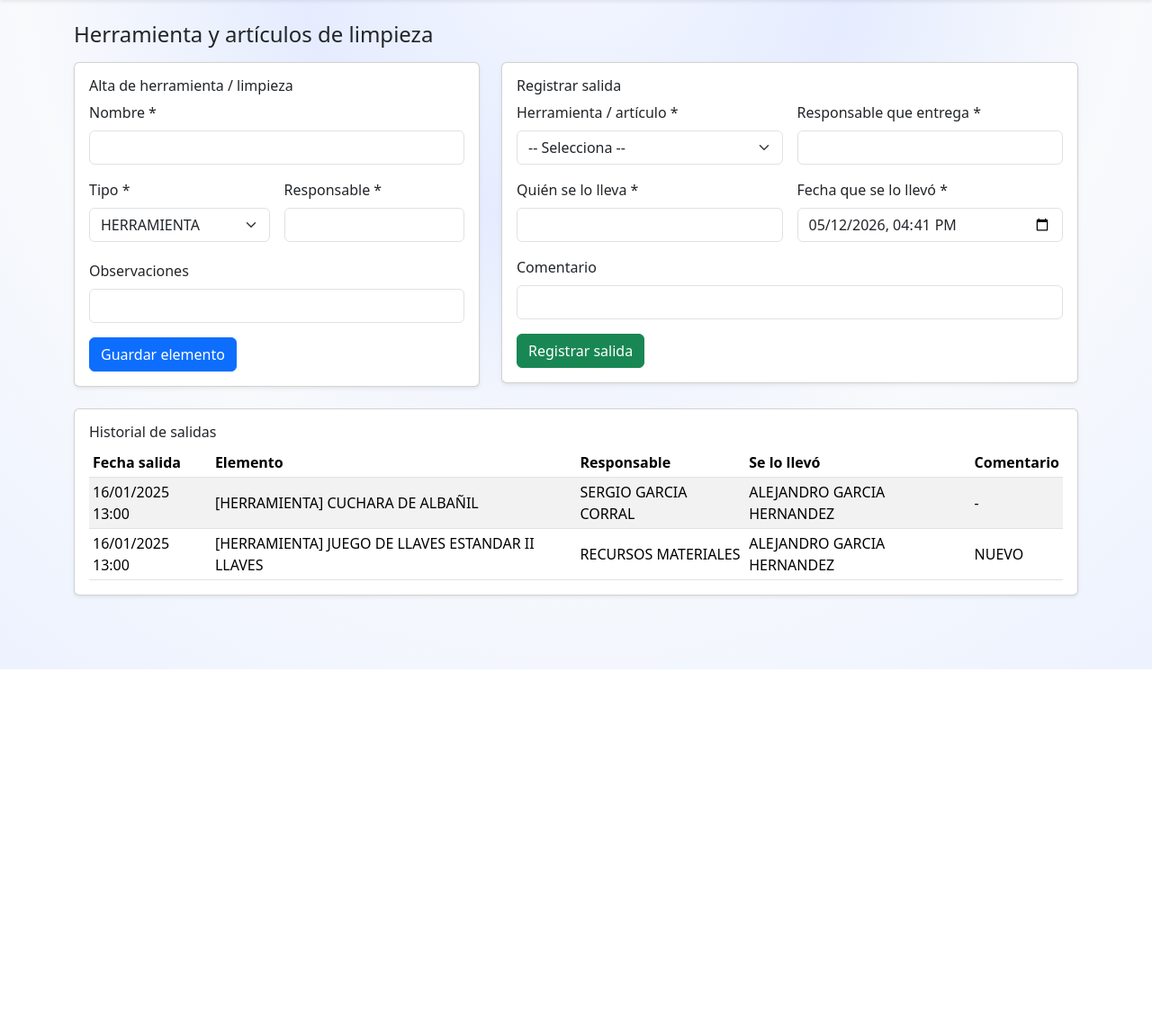
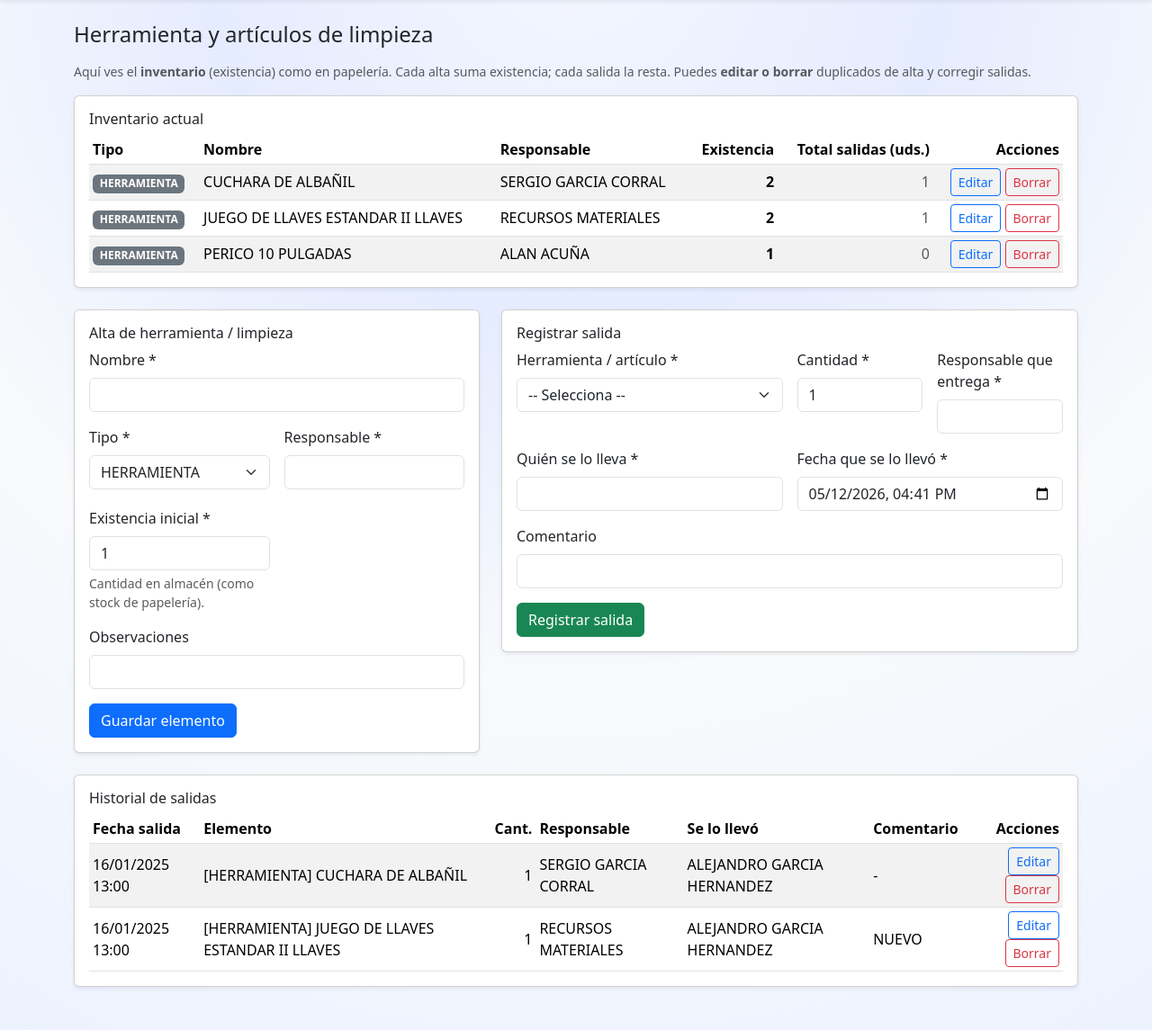
Before and after one commit to LuisGarcia2511/inventario-papeleria, a Flask app: page /herramientas-limpieza in a window 1280 px wide. Shown: the part 56-1201 px from the top of the page at 90% size. Before the commit the page ends 800 px from the top, so only its background shows below. Run offline with Flask 3, Linux system fonts and the light colour scheme.

Commit message:
tablasinventarioherramientas

```diff
--- a/app.py
+++ b/app.py
@@ -6,6 +6,7 @@ import os
 from flask import Flask, render_template, request, redirect, url_for, flash, send_file
 from flask_sqlalchemy import SQLAlchemy
 import pandas as pd
+from sqlalchemy import inspect
 
 
 app = Flask(__name__)
@@ -207,6 +208,7 @@ class HerramientaLimpieza(db.Model):
     nombre = db.Column(db.String(150), nullable=False)
     tipo = db.Column(db.String(30), nullable=False, default="HERRAMIENTA")
     responsable = db.Column(db.String(120), nullable=False)
+    stock_actual = db.Column(db.Integer, default=1, nullable=False)
     activo = db.Column(db.Boolean, default=True, nullable=False)
     observaciones = db.Column(db.String(255), nullable=True)
 
@@ -221,6 +223,7 @@ class SalidaHerramienta(db.Model):
     herramienta_id = db.Column(
         db.Integer, db.ForeignKey("herramienta_limpieza.id"), nullable=False
     )
+    cantidad = db.Column(db.Integer, default=1, nullable=False)
     responsable = db.Column(db.String(120), nullable=False)
     quien_se_lleva = db.Column(db.String(120), nullable=False)
     fecha_se_llevo = db.Column(db.DateTime, nullable=False)
@@ -266,16 +269,71 @@ def _catalogo_departamentos():
 
 
 def _ensure_schema_updates():
-    # Ajustes ligeros de esquema para instalaciones existentes de SQLite
-    cols = {
-        row[1]
-        for row in db.session.execute(db.text("PRAGMA table_info(movimiento)")).fetchall()
-    }
-    if "persona_recibe" not in cols:
-        db.session.execute(
-            db.text("ALTER TABLE movimiento ADD COLUMN persona_recibe VARCHAR(150)")
-        )
-        db.session.commit()
+    dialect = db.engine.dialect.name
+
+    if dialect == "sqlite":
+        cols = {
+            row[1]
+            for row in db.session.execute(db.text("PRAGMA table_info(movimiento)")).fetchall()
+        }
+        if "persona_recibe" not in cols:
+            db.session.execute(
+                db.text("ALTER TABLE movimiento ADD COLUMN persona_recibe VARCHAR(150)")
+            )
+            db.session.commit()
+
+    insp = inspect(db.engine)
+
+    if "salida_herramienta" in insp.get_table_names():
+        scols = {c["name"] for c in insp.get_columns("salida_herramienta")}
+        if "cantidad" not in scols:
+            if dialect == "sqlite":
+                db.session.execute(
+                    db.text("ALTER TABLE salida_herramienta ADD COLUMN cantidad INTEGER DEFAULT 1")
+                )
+            else:
+                db.session.execute(
+                    db.text(
+                        "ALTER TABLE salida_herramienta ADD COLUMN IF NOT EXISTS cantidad INTEGER NOT NULL DEFAULT 1"
+                    )
+                )
+            db.session.commit()
+            db.session.execute(
+                db.text("UPDATE salida_herramienta SET cantidad = 1 WHERE cantidad IS NULL")
+            )
+            db.session.commit()
+
+    if "herramienta_limpieza" in insp.get_table_names():
+        hcols = {c["name"] for c in insp.get_columns("herramienta_limpieza")}
+        if "stock_actual" not in hcols:
+            if dialect == "sqlite":
+                db.session.execute(
+                    db.text("ALTER TABLE herramienta_limpieza ADD COLUMN stock_actual INTEGER DEFAULT 1")
+                )
+            else:
+                db.session.execute(
+                    db.text(
+                        "ALTER TABLE herramienta_limpieza ADD COLUMN IF NOT EXISTS stock_actual INTEGER NOT NULL DEFAULT 1"
+                    )
+                )
+            db.session.commit()
+            db.session.execute(
+                db.text("UPDATE herramienta_limpieza SET stock_actual = 1 WHERE stock_actual IS NULL")
+            )
+            db.session.commit()
+            # Salidas registradas antes de existir esta columna no bajaron existencia; sumamos esas cantidades una sola vez.
+            db.session.execute(
+                db.text(
+                    """
+                    UPDATE herramienta_limpieza
+                    SET stock_actual = stock_actual + COALESCE((
+                        SELECT SUM(s.cantidad) FROM salida_herramienta AS s
+                        WHERE s.herramienta_id = herramienta_limpieza.id
+                    ), 0)
+                    """
+                )
+            )
+            db.session.commit()
 
 
 def _obtener_consumo_departamento(anio: int, area: str, articulo_id: int, excluir_movimiento_id=None) -> int:
@@ -1071,11 +1129,20 @@ def herramientas_limpieza():
     ).all()
     salidas = SalidaHerramienta.query.order_by(SalidaHerramienta.fecha_se_llevo.desc()).all()
     fecha_default = datetime.utcnow().strftime("%Y-%m-%dT%H:%M")
+    totales_salida = dict(
+        db.session.query(
+            SalidaHerramienta.herramienta_id,
+            db.func.coalesce(db.func.sum(SalidaHerramienta.cantidad), 0),
+        )
+        .group_by(SalidaHerramienta.herramienta_id)
+        .all()
+    )
     return render_template(
         "herramientas_limpieza.html",
         herramientas=herramientas,
         salidas=salidas,
         fecha_default=fecha_default,
+        totales_salida=totales_salida,
     )
 
 
@@ -1103,6 +1170,7 @@ def nueva_herramienta_limpieza():
         tipo=tipo,
         responsable=responsable,
         observaciones=observaciones,
+        stock_actual=max(1, _to_int(request.form.get("cantidad_existencia"), default=1)),
     )
     db.session.add(item)
     db.session.commit()
@@ -1133,21 +1201,146 @@ def registrar_salida_herramienta():
         return redirect(url_for("herramientas_limpieza"))
 
     herramienta = HerramientaLimpieza.query.get_or_404(herramienta_id)
+    cantidad = max(1, _to_int(request.form.get("cantidad"), default=1))
+    if herramienta.stock_actual < cantidad:
+        flash(
+            f"No hay suficiente existencia de '{herramienta.nombre}'. Disponible: {herramienta.stock_actual}.",
+            "danger",
+        )
+        return redirect(url_for("herramientas_limpieza"))
+
     salida = SalidaHerramienta(
         herramienta_id=herramienta.id,
+        cantidad=cantidad,
         responsable=responsable,
         quien_se_lleva=quien_se_lleva,
         fecha_se_llevo=fecha_se_llevo,
         comentario=comentario,
     )
     db.session.add(salida)
+    herramienta.stock_actual -= cantidad
     db.session.commit()
     flash("Salida registrada correctamente.", "success")
     return redirect(url_for("herramientas_limpieza"))
 
 
+@app.route("/herramientas-limpieza/<int:hid>/editar", methods=["GET", "POST"])
+def editar_herramienta_limpieza(hid):
+    h = HerramientaLimpieza.query.get_or_404(hid)
+    if request.method == "POST":
+        nombre = request.form.get("nombre", "").strip()
+        tipo = request.form.get("tipo", "").strip().upper()
+        responsable = request.form.get("responsable", "").strip()
+        observaciones = request.form.get("observaciones", "").strip() or None
+        stock = max(0, _to_int(request.form.get("stock_actual"), default=0))
+
+        if not nombre:
+            flash("El nombre es obligatorio.", "danger")
+            return redirect(url_for("editar_herramienta_limpieza", hid=h.id))
+        if tipo not in {"HERRAMIENTA", "LIMPIEZA"}:
+            flash("Tipo inválido.", "danger")
+            return redirect(url_for("editar_herramienta_limpieza", hid=h.id))
+        if tipo == "LIMPIEZA":
+            responsable = "AREA DE RECURSOS MATERIALES"
+        if tipo == "HERRAMIENTA" and not responsable:
+            flash("Debes indicar el responsable.", "danger")
+            return redirect(url_for("editar_herramienta_limpieza", hid=h.id))
+
+        h.nombre = nombre
+        h.tipo = tipo
+        h.responsable = responsable
+        h.observaciones = observaciones
+        h.stock_actual = stock
+        db.session.commit()
+        flash("Elemento actualizado.", "success")
+        return redirect(url_for("herramientas_limpieza"))
+
+    return render_template("herramienta_limpieza_editar.html", h=h)
+
+
+@app.route("/herramientas-limpieza/<int:hid>/borrar", methods=["POST"])
+def borrar_herramienta_limpieza(hid):
+    h = HerramientaLimpieza.query.get_or_404(hid)
+    SalidaHerramienta.query.filter_by(herramienta_id=h.id).delete()
+    db.session.delete(h)
+    db.session.commit()
+    flash("Elemento y su historial de salidas eliminados.", "success")
+    return redirect(url_for("herramientas_limpieza"))
+
+
+@app.route("/herramientas-limpieza/salida/<int:sid>/editar", methods=["GET", "POST"])
+def editar_salida_herramienta(sid):
+    salida = SalidaHerramienta.query.get_or_404(sid)
+    herramientas = HerramientaLimpieza.query.order_by(
+        HerramientaLimpieza.tipo, HerramientaLimpieza.nombre
+    ).all()
+    if request.method == "POST":
+        herramienta_id = _to_int(request.form.get("herramienta_id"), default=0)
+        responsable = request.form.get("responsable", "").strip()
+        quien_se_lleva = request.form.get("quien_se_lleva", "").strip()
+        fecha_str = request.form.get("fecha_se_llevo", "")
+        comentario = request.form.get("comentario", "").strip() or None
+        cantidad = max(1, _to_int(request.form.get("cantidad"), default=1))
+
+        fecha_se_llevo = _parse_fecha_form(fecha_str)
+        if herramienta_id <= 0 or fecha_se_llevo is None:
+            flash("Datos incompletos o fecha inválida.", "danger")
+            return redirect(url_for("editar_salida_herramienta", sid=salida.id))
+        if not responsable or not quien_se_lleva:
+            flash("Responsable y quién se lo lleva son obligatorios.", "danger")
+            return redirect(url_for("editar_salida_herramienta", sid=salida.id))
+
+        h_vieja = salida.herramienta
+        h_nueva = HerramientaLimpieza.query.get_or_404(herramienta_id)
+        cantidad_anterior = salida.cantidad
+
+        # Devolver al inventario lo que tenía esta salida antes de aplicar cambios
+        h_vieja.stock_actual += cantidad_anterior
+
+        if h_nueva.stock_actual < cantidad:
+            h_vieja.stock_actual -= cantidad_anterior
+            flash(
+                f"No hay suficiente existencia en '{h_nueva.nombre}'. Disponible: {h_nueva.stock_actual}.",
+                "danger",
+            )
+            db.session.rollback()
+            return redirect(url_for("editar_salida_herramienta", sid=salida.id))
+
+        h_nueva.stock_actual -= cantidad
+        salida.herramienta_id = h_nueva.id
+        salida.cantidad = cantidad
+        salida.responsable = responsable
+        salida.quien_se_lleva = quien_se_lleva
+        salida.fecha_se_llevo = fecha_se_llevo
+        salida.comentario = comentario
+        db.session.commit()
+        flash("Salida actualizada.", "success")
+        return redirect(url_for("herramientas_limpieza"))
+
+    fecha_default = salida.fecha_se_llevo.strftime("%Y-%m-%dT%H:%M")
+    return render_template(
+        "salida_herramienta_editar.html",
+        salida=salida,
+        herramientas=herramientas,
+        fecha_default=fecha_default,
+    )
+
+
+@app.route("/herramientas-limpieza/salida/<int:sid>/borrar", methods=["POST"])
+def borrar_salida_herramienta(sid):
+    salida = SalidaHerramienta.query.get_or_404(sid)
+    h = salida.herramienta
+    h.stock_actual += salida.cantidad
+    db.session.delete(salida)
+    db.session.commit()
+    flash("Salida eliminada y existencia devuelta al inventario.", "success")
+    return redirect(url_for("herramientas_limpieza"))
+
+
+with app.app_context():
+    db.create_all()
+    _ensure_schema_updates()
+
+
 if __name__ == "__main__":
-    with app.app_context():
-        db.create_all()
-        _ensure_schema_updates()
     app.run(debug=True)
--- a/templates/herramientas_limpieza.html
+++ b/templates/herramientas_limpieza.html
@@ -5,6 +5,57 @@
 {% block content %}
 <div class="d-flex justify-content-between align-items-center mb-3 flex-wrap gap-2">
   <h4 class="mb-0">Herramienta y artículos de limpieza</h4>
+</div>
+
+<p class="text-muted small mb-3">
+  Aquí ves el <strong>inventario</strong> (existencia) como en papelería. Cada alta suma existencia; cada salida la resta.
+  Puedes <strong>editar o borrar</strong> duplicados de alta y corregir salidas.
+</p>
+
+<div class="card shadow-sm mb-4">
+  <div class="card-body">
+    <h6 class="card-title">Inventario actual</h6>
+    <div class="table-responsive">
+      <table class="table table-striped table-sm align-middle mb-0">
+        <thead>
+          <tr>
+            <th>Tipo</th>
+            <th>Nombre</th>
+            <th>Responsable</th>
+            <th class="text-end">Existencia</th>
+            <th class="text-end">Total salidas (uds.)</th>
+            <th class="text-end">Acciones</th>
+          </tr>
+        </thead>
+        <tbody>
+          {% for h in herramientas %}
+          <tr>
+            <td><span class="badge text-bg-secondary">{{ h.tipo }}</span></td>
+            <td>{{ h.nombre }}</td>
+            <td>{{ h.responsable }}</td>
+            <td class="text-end fw-semibold">{{ h.stock_actual }}</td>
+            <td class="text-end text-muted">{{ totales_salida.get(h.id, 0) }}</td>
+            <td class="text-end">
+              <a href="{{ url_for('editar_herramienta_limpieza', hid=h.id) }}" class="btn btn-sm btn-outline-primary">Editar</a>
+              <form
+                method="post"
+                action="{{ url_for('borrar_herramienta_limpieza', hid=h.id) }}"
+                class="d-inline"
+                onsubmit="return confirm('¿Eliminar este elemento y TODO su historial de salidas?')"
+              >
+                <button type="submit" class="btn btn-sm btn-outline-danger">Borrar</button>
+              </form>
+            </td>
+          </tr>
+          {% else %}
+          <tr>
+            <td colspan="6" class="text-center text-muted">Aún no hay elementos dados de alta.</td>
+          </tr>
+          {% endfor %}
+        </tbody>
+      </table>
+    </div>
+  </div>
 </div>
 
 <div class="row g-4">
@@ -29,6 +80,11 @@
             <input type="text" name="responsable" class="form-control" id="responsableAltaInput" required />
             <div class="form-text" id="ayudaResponsableAlta"></div>
           </div>
+          <div class="col-md-6">
+            <label class="form-label">Existencia inicial *</label>
+            <input type="number" name="cantidad_existencia" class="form-control" min="1" value="1" required />
+            <div class="form-text">Cantidad en almacén (como stock de papelería).</div>
+          </div>
           <div class="col-12">
             <label class="form-label">Observaciones</label>
             <input type="text" name="observaciones" class="form-control" />
@@ -52,12 +108,16 @@
               <option value="">-- Selecciona --</option>
               {% for h in herramientas %}
               <option value="{{ h.id }}" data-responsable="{{ h.responsable }}">
-                [{{ h.tipo }}] {{ h.nombre }} — Responsable: {{ h.responsable }}
+                [{{ h.tipo }}] {{ h.nombre }} — existencia: {{ h.stock_actual }}
               </option>
               {% endfor %}
             </select>
           </div>
-          <div class="col-md-6">
+          <div class="col-md-3">
+            <label class="form-label">Cantidad *</label>
+            <input type="number" name="cantidad" class="form-control" min="1" value="1" required />
+          </div>
+          <div class="col-md-3">
             <label class="form-label">Responsable que entrega *</label>
             <input type="text" name="responsable" id="responsableInput" class="form-control" required />
           </div>
@@ -97,9 +157,11 @@
           <tr>
             <th>Fecha salida</th>
             <th>Elemento</th>
+            <th class="text-end">Cant.</th>
             <th>Responsable</th>
             <th>Se lo llevó</th>
             <th>Comentario</th>
+            <th class="text-end">Acciones</th>
           </tr>
         </thead>
         <tbody>
@@ -113,13 +175,25 @@
                 -
               {% endif %}
             </td>
+            <td class="text-end">{{ s.cantidad }}</td>
             <td>{{ s.responsable }}</td>
             <td>{{ s.quien_se_lleva }}</td>
             <td>{{ s.comentario or "-" }}</td>
+            <td class="text-end">
+              <a href="{{ url_for('editar_salida_herramienta', sid=s.id) }}" class="btn btn-sm btn-outline-primary">Editar</a>
+              <form
+                method="post"
+                action="{{ url_for('borrar_salida_herramienta', sid=s.id) }}"
+                class="d-inline"
+                onsubmit="return confirm('¿Eliminar esta salida? La existencia se regresa al inventario.')"
+              >
+                <button type="submit" class="btn btn-sm btn-outline-danger">Borrar</button>
+              </form>
+            </td>
           </tr>
           {% else %}
           <tr>
-            <td colspan="5" class="text-center text-muted">
+            <td colspan="7" class="text-center text-muted">
               Aún no hay salidas registradas.
             </td>
           </tr>
```
Also changed, not shown: templates/herramienta_limpieza_editar.html (added, +73 -0 lines), templates/salida_herramienta_editar.html (added, +43 -0 lines), instance/inventario.db.
